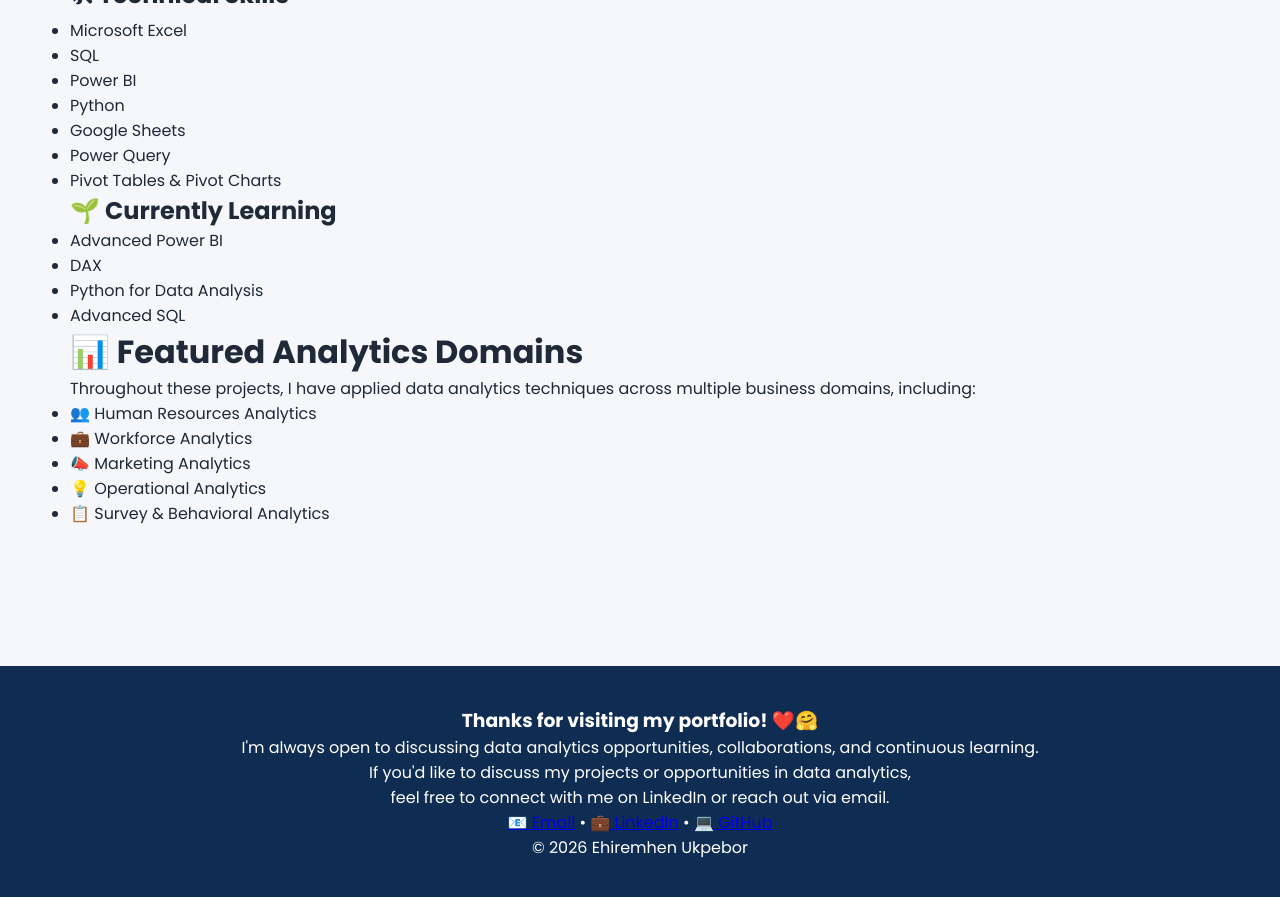
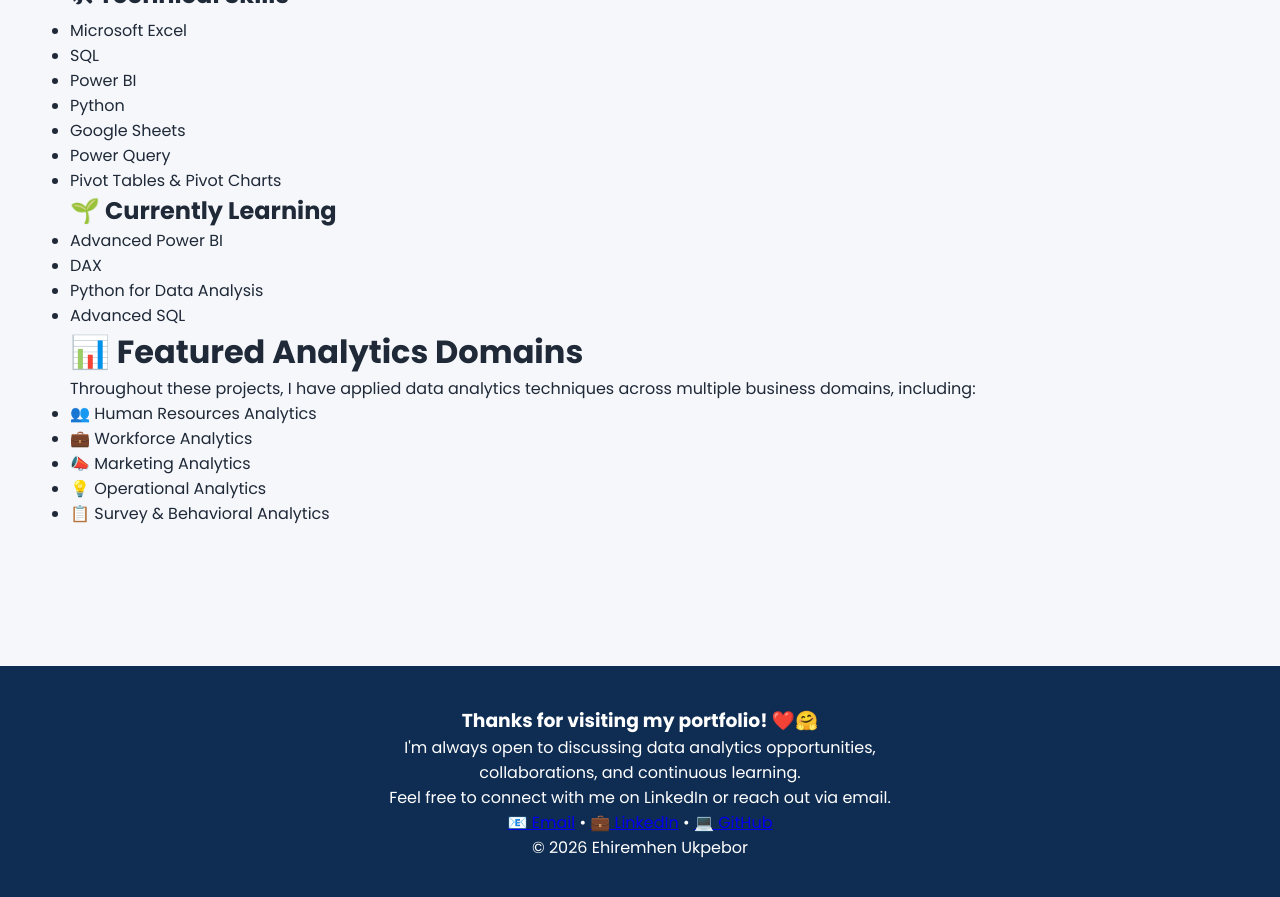
Before and after one commit to EhiUkpebor001/Data-Analytics-Portfolio, a Jekyll site: the page built from index.md, in a window 1280 px wide and 900 px high, scrolled down 966 px. Shown: the top 897 px of the window. Built offline with Jekyll 4.4.1, drawn with Linux system fonts in a browser that asks for light colours.

Commit message:
Refactor footer text for clarity and conciseness
Removed repetitive phrases and improved clarity.

```diff
--- a/_includes/footer.html
+++ b/_includes/footer.html
@@ -5,9 +5,9 @@
         <h3>Thanks for visiting my portfolio! ❤️🤗 </h3>
 
         <p>
-            I'm always open to discussing data analytics opportunities, collaborations, and continuous learning. <br>
-            If you'd like to discuss my projects or opportunities in data analytics, <br>
-            feel free to connect with me on LinkedIn or reach out via email.
+            I'm always open to discussing data analytics opportunities, <br>
+            collaborations, and continuous learning. <br>
+            Feel free to connect with me on LinkedIn or reach out via email.
         </p>
 
         <p>
```
